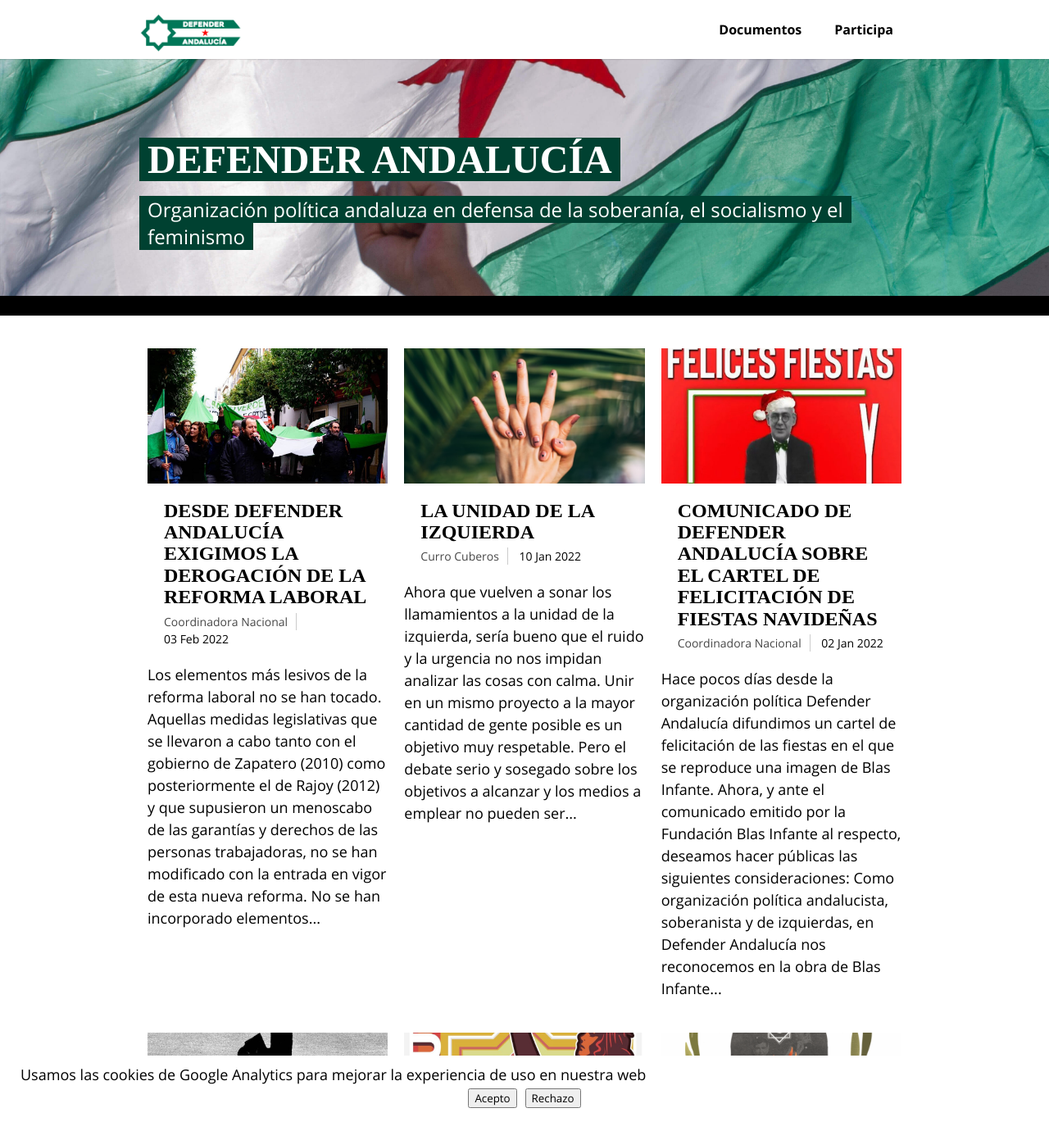
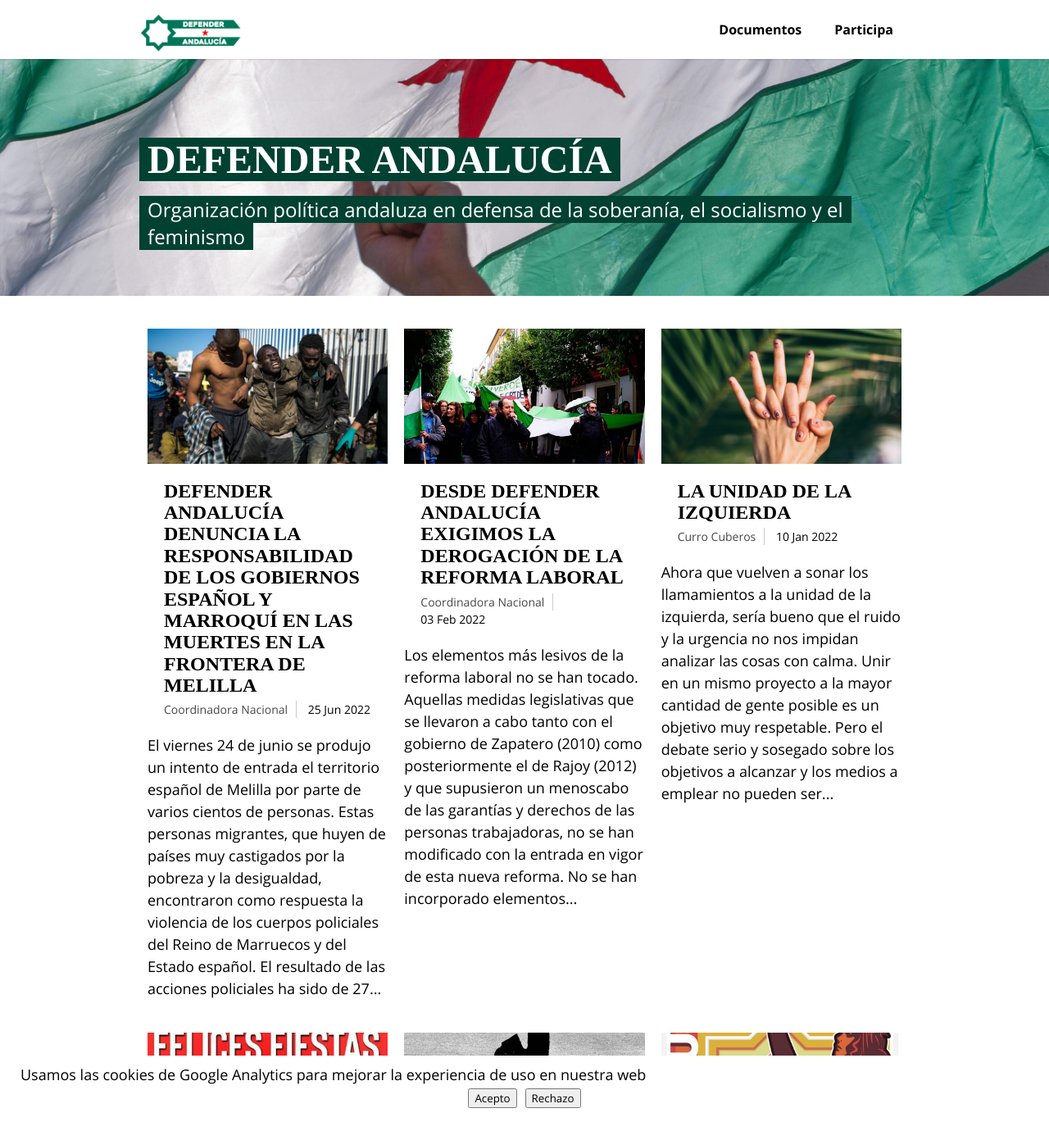
Before and after one commit to theothertaxman/defenderandalucia.org, a Jekyll site: the page built from index.html, in a window 1280 px wide and 1400 px high. Shown: the top 1391 px of the window at 82% size. Built offline with Jekyll 4.4.1, drawn with Linux system fonts in a browser that asks for light colours; some web fonts are replaced; the list of posts is cut into pages by our own code.

Commit message:
Comunicado ante las muertes en la frontera de Melilla

```diff
--- a/_layouts/default.html
+++ b/_layouts/default.html
@@ -93,12 +93,12 @@
   </header>
   <div class="site-wrap">
 
-  <nav id="nav-util" class="can-stick ">
-    <ul class="content">
-  <li>
-  </li>
-    </ul>
-  </nav>
+  <!-- <nav id="nav&#45;util" class="can&#45;stick "> -->
+  <!--   <ul class="content"> -->
+  <!-- <li> -->
+  <!-- </li> -->
+  <!--   </ul> -->
+  <!-- </nav> -->
 
     <main id="content" role="main">
 
--- a/_posts/2022-01-10-la-unidad-de-la-izquierda.md
+++ b/_posts/2022-01-10-la-unidad-de-la-izquierda.md
@@ -33,6 +33,6 @@ Entiendo que estos debates son ásperos, y que es más agradable celebrar al un
 
 ---
 
-<img src="/images/posts/daiga-ellaby--5KjF_u5YzI-unsplash.jpg" alt="Blas Infante vestido de Papá Noel en un cartel de felicitación de fiestas de Defender Andalucía" style="width:50%;" />
+<img src="/images/posts/daiga-ellaby--5KjF_u5YzI-unsplash.jpg" alt="Foto de dos manos unidas y una abraza a la otra" style="width:50%;" />
 <br />
 <small>Foto de <a href="https://unsplash.com/@daiga_ellaby?utm_source=unsplash&utm_medium=referral&utm_content=creditCopyText">Daiga Ellaby</a> en <a href="https://unsplash.com/s/photos/unite-hands?utm_source=unsplash&utm_medium=referral&utm_content=creditCopyText">Unsplash</a></small>
--- /dev/null
+++ b/_posts/2022-06-25-muertes-melilla.md
@@ -0,0 +1,34 @@
+---
+layout: post
+title:  "Defender Andalucía denuncia la responsabilidad de los gobiernos español y  marroquí en las muertes en la frontera de Melilla"
+date:   2022-06-25
+categories:
+image: /images/posts/muertes-melilla.jpeg
+author: coordinadora
+---
+
+El viernes 24 de junio se produjo un intento de entrada el territorio español de Melilla por parte de varios cientos de personas. Estas personas migrantes, que huyen de países muy castigados por la pobreza y la desigualdad, encontraron como respuesta la violencia de los cuerpos policiales del Reino de Marruecos y del Estado español. El resultado de las acciones policiales ha sido de 27 muertos y varios cientos de heridos. Se trata de una tragedia de la máxima gravedad, que supone otra prueba más de la ineficacia y la injusticia de las políticas fronterizas del Estado español y de la UE que son participadas por el gobierno de PSOE-UP. Ante la gravedad de estos hechos, desde Defender Andalucía nos negamos a mirar hacia otro lado. Y por eso desde la solidaridad con las personas migrantes, con la defensa prioritaria del derecho a la vida y con la dignidad de las personas, deseamos hacer públicas las siguientes consideraciones:
+
+<img src="/images/posts/muertes-melilla.jpeg" alt="Muertes en Melilla" style="width:80%;" />
+<br>
+<small>Fotografía de Javier Bernardo</small>
+
+1. Lo que ha ocurrido en Melilla es el acontecimiento humanitario más grave en las fronteras españolas desde la tragedia del Tarajal en 2014. Detrás de las cifras de muertos y heridos hay personas con historias, con familia, con amigos y con identidad. Expresamos nuestras condolencias a las familias de las víctimas, condenamos la actuación de las fuerzas policiales españolas y marroquíes, y exigimos una investigación judicial independiente que esclarezca las circunstancias de esta tragedia y permita la depuración de responsabilidades.
+
+2. Es particularmente grave la reacción del gobierno español, que a través de su presidente Pedro Sánchez no solo ha acusado a los migrantes de “violentos” sino que ha llegado a elogiar la actuación de las fuerzas policiales marroquíes y españolas. Estas declaraciones nos parecen lamentables, una vergüenza para cualquier persona con conciencia y una contradicción insostenible para un gobierno que se dice progresista.
+
+3. Estas 27 muertes no son un accidente ni una casualidad. Son el efecto práctico de una política de fronteras que atenta contra la vida y contra los derechos más elementales de personas vulnerables. Denunciamos una vez más las políticas de externalización de las fronteras de la Unión Europea (UE), que utilizan al régimen dictatorial del Réino de Marruecos para practicar una violencia extrema e injustificable contra las personas migrantes. Exigimos el cese inmediato de las políticas criminales fronterizas criminales que son financiadas por la UE y por los Estados cómplices.
+
+4. Las formas de violencia extrema como las que hemos visto en la frontera de Melilla son solo la expresión más evidente de todo un sistema jurídico-político construido sobre la violencia. La legislación española restringe derechos básicos a los ciudadanos extranjeros y contribuye en su ejecución práctica a precarizar la situación legal de las personas migrantes, y muy especialmente de las procedentes de las regiones más pobres del mundo. Las campañas de detenciones sistemáticas dentro del territorio español, las redadas en los campamentos de migrantes , el mantenimiento de los CIEs y los desplazamientos forzados son prácticas injustificables que se producen tanto en el lado español como en el lado marroquí de la frontera.
+
+5. Denunciamos expresamente la política del gobierno de PSOE-UP de reanudación de la cooperación en materia de seguridad en el ámbito de la migración con Marruecos, que comenzó a partir de marzo de este 2022. El gobierno español cruzó una línea roja el pasado 8 de junio, cuando firmó con Marruecos el acuerdo por el que  abandona su compromiso con el Sáhara Occidental y respalda de facto el plan marroquí de anexión de este territorio. Este acuerdo constituye una traición histórica que mancha para siempre a este gobierno. Desde Defender Andalucía seguimos exigiendo responsabilidades a los partidos que lo integran.
+
+6. Reivindicamos una Andalucía solidaria con las personas migrantes. Como andaluces y andaluzas de conciencia nos desmarcamos de las políticas fronterizas criminales del Estado español y de la Unión Europea. No nos reconocemos en ellas, y nos negamos a que nuestro país, Andalucía, sea convertido en el gendarme fronterizo de una Europa insensible e irrespetuosa con los Derechos Humanos más básicos.
+
+7. Llamamos a todos los andaluces y andaluzas de conciencia, y muy particularmente a nuestra sociedad civil organizada, a seguir denunciando la injusticia del régimen fronterizo español y europeo, y a seguir trabajando en la construcción de una Andalucía diferente: solidaria con las personas migrantes y comprometida con la defensa incondicional de la vida.vida.
+
+---
+
+Coordinadora Nacional de Defender Andalucía
+
+Andalucía, a 25 de junio de 2022
```
Also changed, not shown: images/posts/muertes-melilla.jpeg (added).
